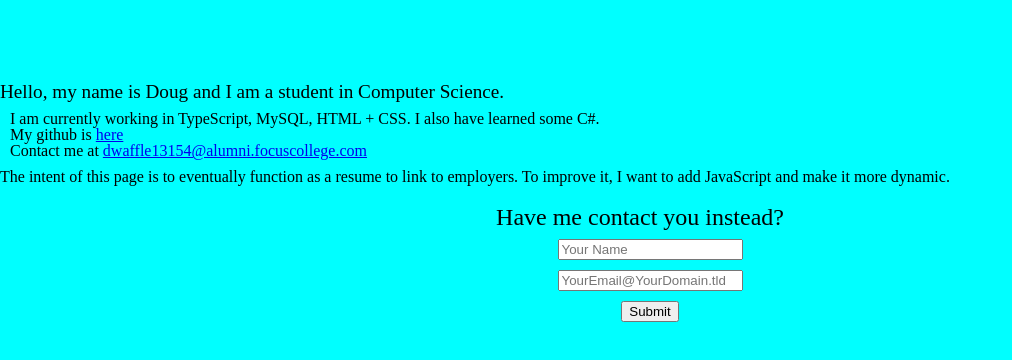
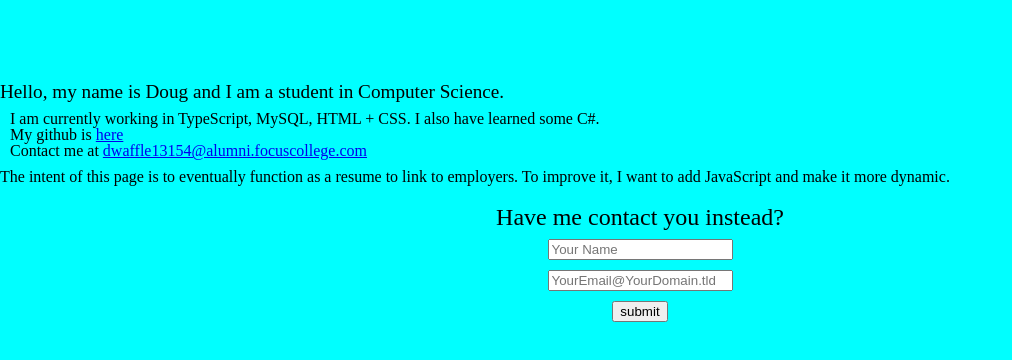
Before and after one commit to dwaffle/CloudComputing, a plain HTML site: page index.html in a window 1280 px wide. Shown: the part 228-588 px from the top of the page, without its empty margins (0-1012 px from the left). Drawn offline with Linux system fonts and the light colour scheme.

Commit message:
Changed button to submit button

```diff
--- a/index.html
+++ b/index.html
@@ -31,7 +31,7 @@
                         <input type="email" name="email" placeholder="YourEmail@YourDomain.tld">
                     </div>
                     <div class="submit-btn">
-                        <input type="button" name="Submit" value="Submit" onclick="{alert('Submitted!')}">
+                        <input type="submit" name="Submit" value="submit" onclick="{alert('Submitted!');}">
                     </div>
                 </form>
         </div>
--- a/style.css
+++ b/style.css
@@ -23,7 +23,6 @@
 
 .contact-frm{
     display:block;
-    width:100%;
     text-align:center;
     justify-content:center;
     align-items: center;
```
